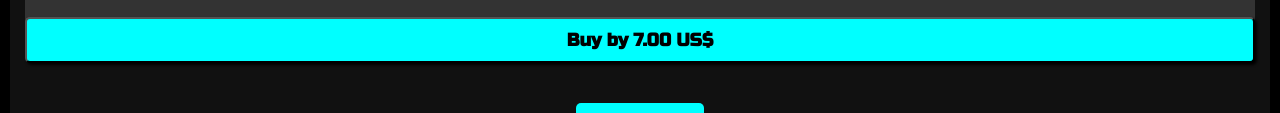
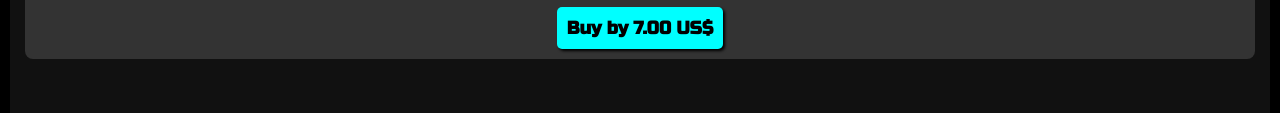
Before and after one commit to XclusivSound/XclusiveSound, a plain HTML site: page index.html in a window 1280 px wide. Shown: the part 1758-1871 px from the top of the page. Drawn offline with Linux system fonts and the light colour scheme; a web font is replaced by a local one.

Commit message:
Update index.html

```diff
--- a/index.html
+++ b/index.html
@@ -152,9 +152,10 @@
               <source src="./DEMO_TECH HOUSE MUSIC - ESTEBAN VELEZ (ORIGINAL MIX) Xclusive$ound.mp3" type="audio/mpeg" />
               Your browser does not support the audio element.
             </audio>
+            <div>
+              <a href="https://pay.hotmart.com/L90446244N" class="view-tracks-button">Buy by 7.00 US$</a>
           </div>
-         <button class="view-tracks-button"> <a href="https://pay.hotmart.com/L90446244N"></a>Buy by 7.00 US$</a></button>
-        </div>
+
 
         <!-- Artist 2 -->
         <div class="artist" data-artist-index="1">
@@ -166,9 +167,11 @@
               <source src="./DEMO_YOU-DONT-STOP-DOING-THATH-MATEO-CIRO-_-ESTEBAN-VELEZ-_ORIGINAL-MIX_-Xclusive_ound.mp3" type="audio/mpeg" />
               Your browser does not support the audio element.
             </audio>
-          </div>
-          <button class="view-tracks-button"> <a href="https://pay.hotmart.com/N90378869E"></a>Buy by 7.00 US$</a></button>
-         </div>
+
+         <div>
+          <a href="https://pay.hotmart.com/N90378869E" class="view-tracks-button">Buy by 7.00 US$</a>
+      </div>
+
 
         <!-- Artist 3 -->
         <div class="artist" data-artist-index="2">
@@ -180,9 +183,10 @@
               <source src="./DEMO_NIGTH-OF-SENSATION-ESTEBAN-VELEZ-_ORIGINAL-MIX_-Xclusive_sound.mp3" type="audio/mpeg" />
               Your browser does not support the audio element.
             </audio>
+            <div>
+              <a href="https://pay.hotmart.com/E90376240J" class="view-tracks-button">Buy by 7.00 US$</a>
           </div>
-          <button class="view-tracks-button"> <a href="https://pay.hotmart.com/E90376240J"></a>Buy by 7.00 US$</a></button>
-         </div>
+
 
         <!-- Artist 4 -->
         <div class="artist" data-artist-index="3">
@@ -194,9 +198,10 @@
               <source src="./DEMO_EXTASIS-MATEO-CIRO-_-ESTEBAN-VELEZ-_ORIGINAL-MIX_-Xclusive_ound.mp3" type="audio/mpeg" />
               Your browser does not support the audio element.
             </audio>
+            <div>
+              <a href="https://pay.hotmart.com/X90423931R" class="view-tracks-button">Buy by 7.00 US$</a>
           </div>
-          <button class="view-tracks-button"> <a href="https://pay.hotmart.com/X90423931R"></a>Buy by 7.00 US$</a></button>
-         </div>
+
 
         <!-- Artist 5 -->
         <div class="artist" data-artist-index="4">
@@ -208,9 +213,10 @@
               <source src="./DEMO_INTERCONNECTION_MATEO CIRO_ESTEBAN VELEZ.mp3" type="audio/mpeg" />
               Your browser does not support the audio element.
             </audio>
+            <div>
+              <a href="https://pay.hotmart.com/R90423839C" class="view-tracks-button">Buy by 7.00 US$</a>
           </div>
-          <button class="view-tracks-button"> <a href="https://pay.hotmart.com/R90423839C"></a>Compra por 7.00 US$</a></button>
-           </div>
+
         <!-- Add more artists following the same structure -->
 
         <div class="artist-arrow right-arrow" id="next-artist">
```
